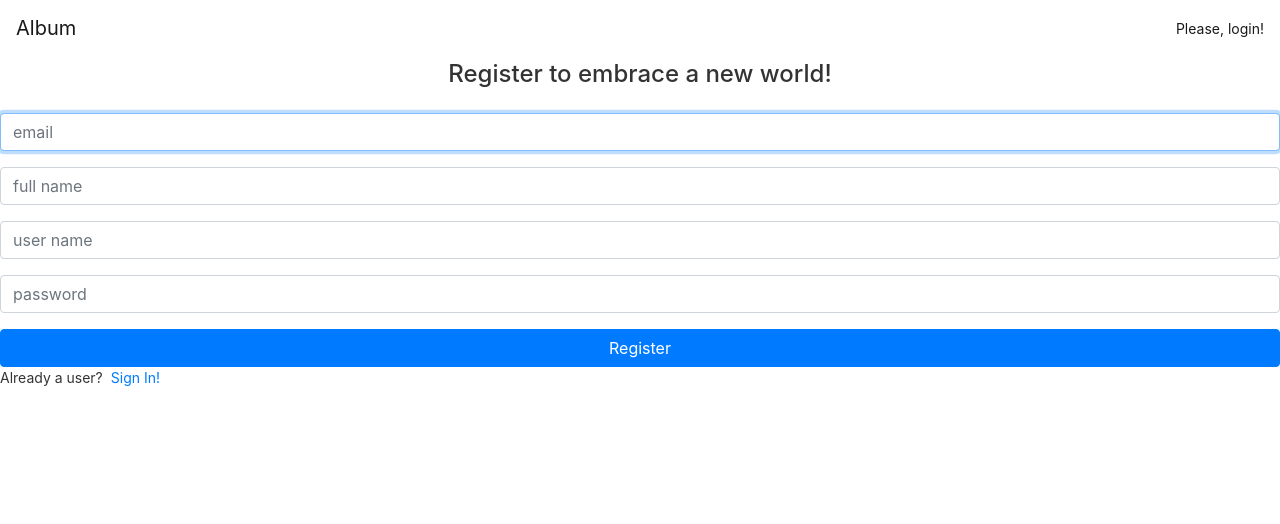
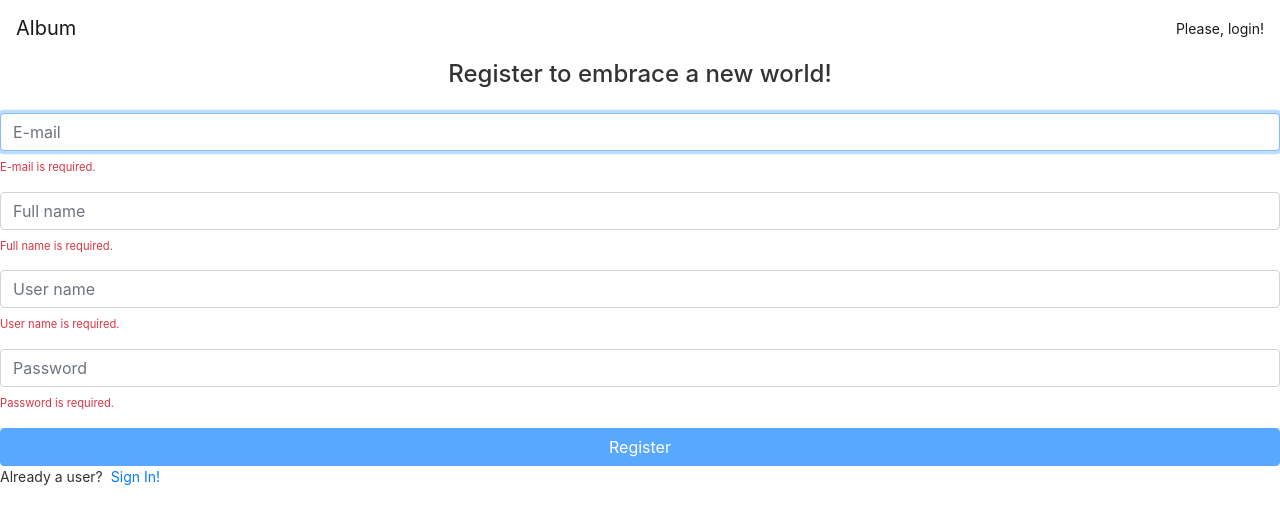
Before and after one commit to rafaelmonteiro20/album, an Angular app in the folder ngapp/: page /signup in a window 1280 px wide. Shown: the top 524 px of the page. Built offline with nearby package versions, Linux system fonts and the light colour scheme.

Commit message:
Validando formuário de cadastro de usuário

```diff
--- a/ngapp/src/app/home/signup/signup.component.html
+++ b/ngapp/src/app/home/signup/signup.component.html
@@ -1,23 +1,101 @@
 <h4 class="text-center"> Register to embrace a new world!</h4>
 
-<form class="form mt-4">
+<form [formGroup]="signupForm" class="form mt-4">
     <div class="form-group">
-        <input  placeholder="email" class="form-control" autofocus >
+        <input
+            formControlName="email"
+            placeholder="E-mail"
+            class="form-control"
+            autofocus>
+        <small
+            *ngIf="signupForm.get('email').errors?.required"
+            class="text-danger d-block mt-2">
+            E-mail is required.
+        </small>
+        <small
+            *ngIf="signupForm.get('email').errors?.email"
+            class="text-danger d-block mt-2">
+            Invalid e-mail.
+        </small>
     </div>
 
     <div class="form-group">
-        <input placeholder="full name" class="form-control">
+        <input
+            formControlName="fullName"
+            placeholder="Full name"
+            class="form-control">
+        <small
+            *ngIf="signupForm.get('fullName').errors?.required"
+            class="text-danger d-block mt-2">
+            Full name is required.
+        </small>
+        <small
+            *ngIf="signupForm.get('fullName').errors?.minlength"
+            class="text-danger d-block mt-2">
+            Minimum length is 2.
+        </small>
+        <small
+            *ngIf="signupForm.get('fullName').errors?.maxlength"
+            class="text-danger d-block mt-2">
+            Maximum length is 50.
+        </small>
     </div>
 
     <div class="form-group">
-        <input placeholder="user name" class="form-control">
+        <input
+            formControlName="userName"
+            placeholder="User name"
+            class="form-control">
+        <small
+            *ngIf="signupForm.get('userName').errors?.required"
+            class="text-danger d-block mt-2">
+            User name is required.
+        </small>
+        <small
+            *ngIf="signupForm.get('userName').errors?.minlength"
+            class="text-danger d-block mt-2">
+            Minimum length is 2.
+        </small>
+        <small
+            *ngIf="signupForm.get('userName').errors?.maxlength"
+            class="text-danger d-block mt-2">
+            Maximum length is 30.
+        </small>
+        <small
+            *ngIf="signupForm.get('userName').errors?.pattern"
+            class="text-danger d-block mt-2">
+            Must be lowercase.
+        </small>
     </div>
 
     <div class="form-group">
-        <input type="password" placeholder="password" class="form-control">
+        <input
+            formControlName="password"
+            type="password"
+            placeholder="Password"
+            class="form-control">
+        <small
+            *ngIf="signupForm.get('password').errors?.required"
+            class="text-danger d-block mt-2">
+            Password is required.
+        </small>
+        <small
+            *ngIf="signupForm.get('password').errors?.minlength"
+            class="text-danger d-block mt-2">
+            Minimum length is 6.
+        </small>
+        <small
+            *ngIf="signupForm.get('password').errors?.maxlength"
+            class="text-danger d-block mt-2">
+            Maximum length is 14.
+        </small>
     </div>
 
-    <button class="btn btn-primary btn-block">Register</button>
+    <button
+        [disabled]="signupForm.invalid"
+        class="btn btn-primary btn-block">
+        Register
+    </button>
 
     <p>Already a user?<a [routerLink]="['']" class="ml-2">Sign In!</a></p>
 </form>
--- a/ngapp/src/app/home/signup/signup.component.ts
+++ b/ngapp/src/app/home/signup/signup.component.ts
@@ -1,8 +1,46 @@
-import { Component } from '@angular/core';
+import { Component, OnInit } from '@angular/core';
+import { FormGroup, FormBuilder, Validators } from '@angular/forms';
 
 @Component({
     templateUrl: './signup.component.html'
 })
-export class SignUpComponent {
+export class SignUpComponent implements OnInit {
+
+    signupForm: FormGroup;
+
+    constructor(private formBuilder: FormBuilder) { }
+
+    ngOnInit(): void {
+        this.signupForm = this.formBuilder.group({
+            email: ['',
+                [
+                    Validators.required,
+                    Validators.email
+                ]
+            ],
+            fullName: ['',
+                [
+                    Validators.required,
+                    Validators.minLength(2),
+                    Validators.maxLength(50)
+                ]
+            ],
+            userName: ['',
+                [
+                    Validators.required,
+                    Validators.pattern(/^[a-z0-9_\-]+$/),
+                    Validators.minLength(2),
+                    Validators.maxLength(30)
+                ]
+            ],
+            password: ['',
+                [
+                    Validators.required,
+                    Validators.minLength(6),
+                    Validators.maxLength(14)
+                ]
+            ]
+        });
+    }
 
 }
```
